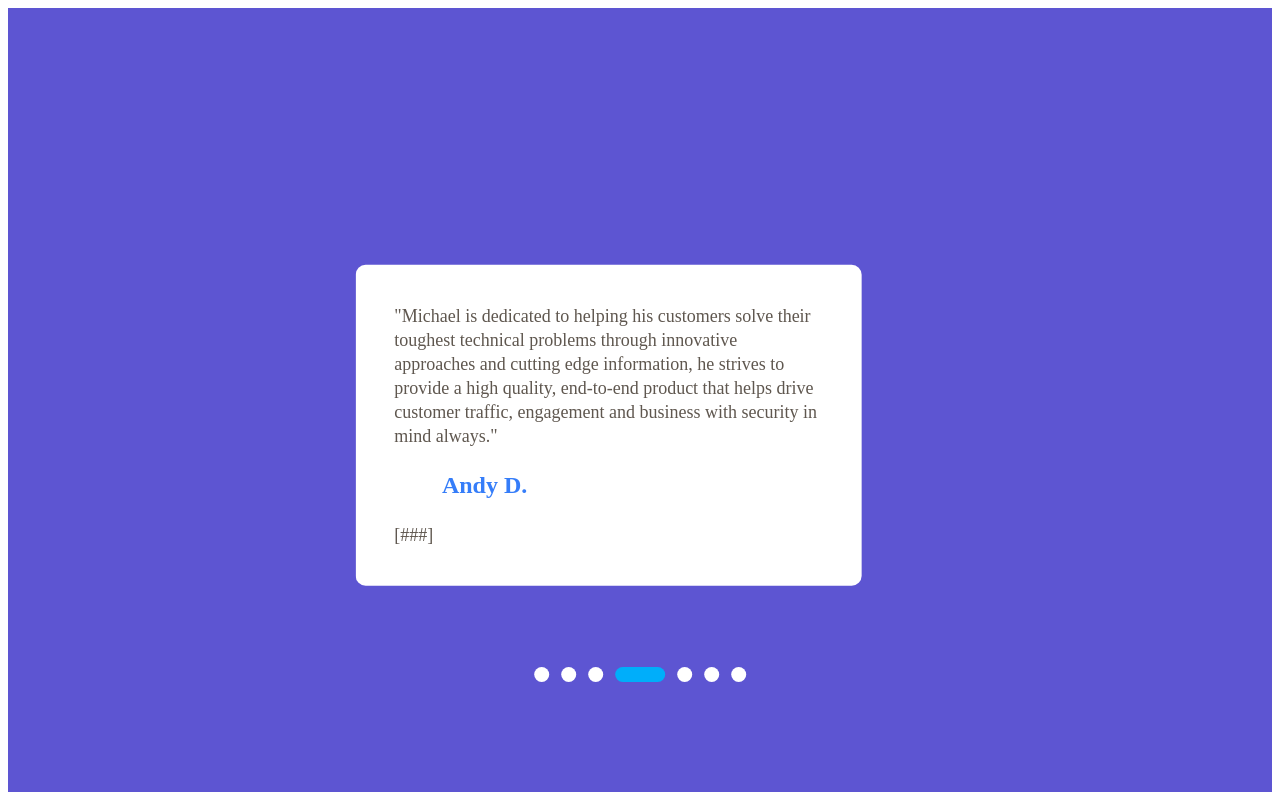
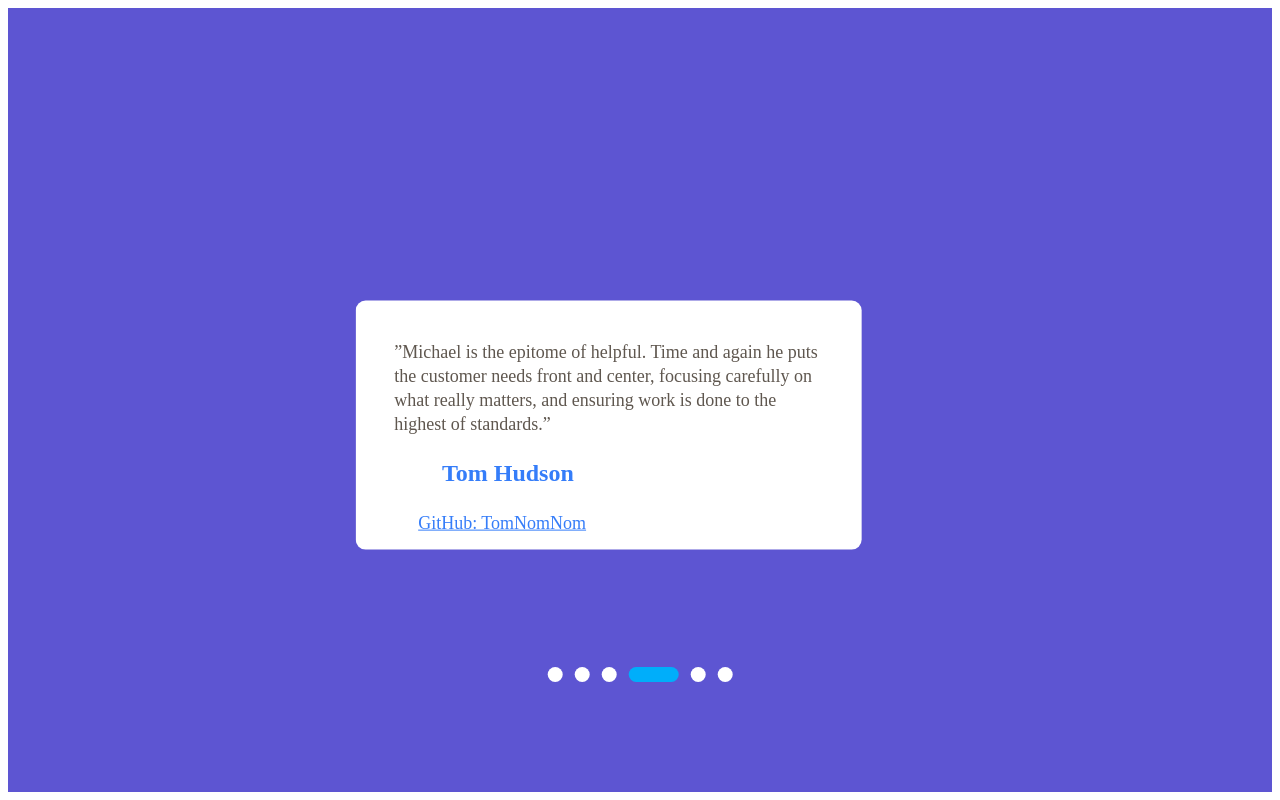
Before and after one commit to websecwizard/magic, a plain HTML site: page index.html in a window 1280 px wide. Drawn offline with Linux system fonts and the light colour scheme.

Commit message:
Update index.html

```diff
--- a/index.html
+++ b/index.html
@@ -110,14 +110,13 @@
                     <!-- 1 Kendrick  BF-->
                     <!-- 2 David -->
                     <!-- 3 Maat BF-->
-                    <!-- 4 Andy -->
                     <!-- 5 TomNomNom BF-->
                     <!-- 6 Dekkster -->
                     <!-- 7 Jon Williams BF-->
                     <span class="btn active"></span>
                     <span class="btn"></span>
                     <span class="btn"></span>
-                    <span class="btn"></span>
+                    <!-- <span class="btn"></span> -->
                     <span class="btn"></span>
                     <span class="btn"></span>
                     <span class="btn"></span>
@@ -150,7 +149,7 @@
                                 <a href="https://bishopfox.com">BishopFox</a>
                             </div>
                         </div>
-
+<!--
                         <div class="slide-col">
                             <div class="user-text">
                                 <p> "Michael is dedicated to helping his customers solve their toughest technical problems through innovative approaches and cutting edge information, he strives to provide a high quality, end-to-end product that helps drive customer traffic, engagement and business with security in mind always."
@@ -158,7 +157,8 @@
                                 <h3>Andy D.</h3>
                                 <p>[###]</p>
                             </div>
-                        </div>
+                        </div> -->
+
                         <div class="slide-col">
                             <div class="user-text">
                                 <p> ”Michael is the epitome of helpful.
@@ -200,7 +200,8 @@
     <script>
         var btn = document.getElementsByClassName("btn");
         var slide = document.getElementById("slide");
-        var total = 7;
+        var total = 6;
+        // Edit this number if count changes
 
         // Function to handle slider navigation
         function navigateSlider(index) {
@@ -231,9 +232,9 @@
         btn[5].onclick = function () {
           navigateSlider(5);
         };
-        btn[6].onclick = function () {
-          navigateSlider(6);
-        };
+        // btn[6].onclick = function () {
+        //   navigateSlider(6);
+        // };
 
         // Keyboard arrow keys navigation
         document.addEventListener('keydown', function (event) {
```
